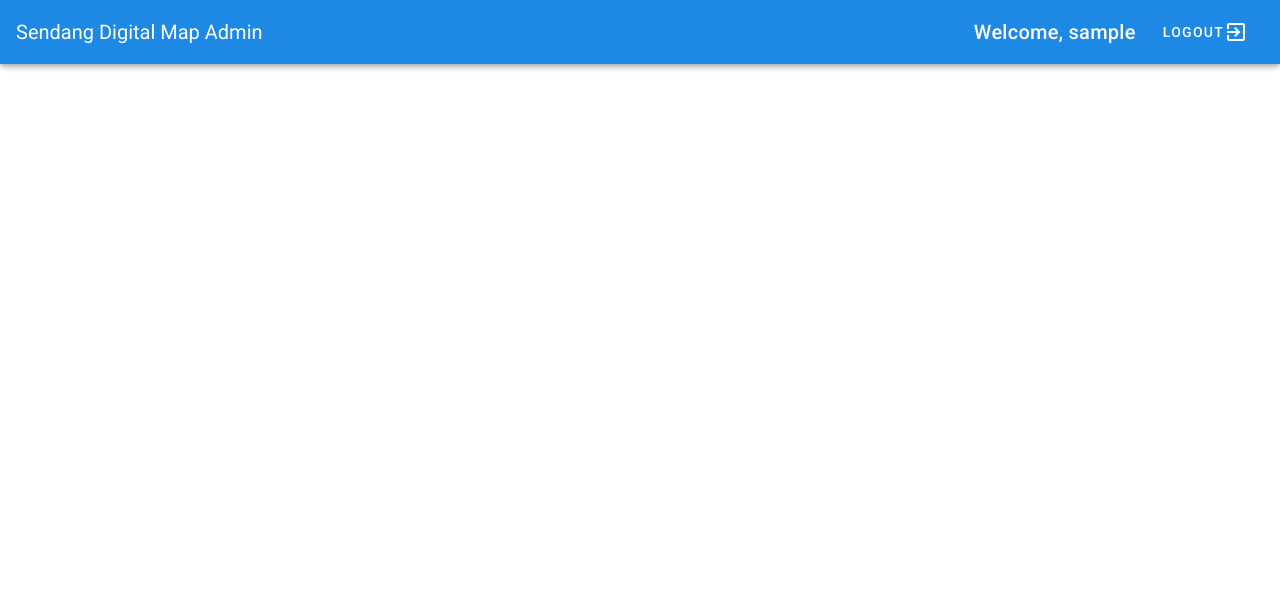
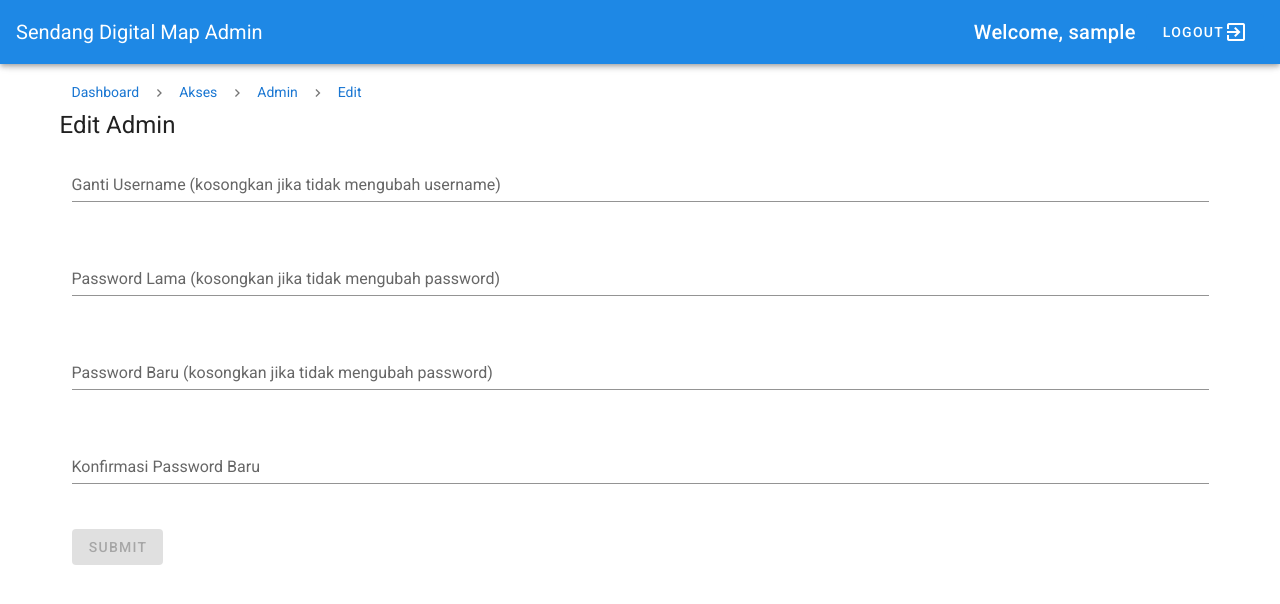
Before and after one commit to wildanpurnomo/kkn-frontend, a Vue app: page /map/dashboard/access/admin/edit/1 in a window 1280 px wide. Shown: the top 604 px of the page. Built offline with nearby package versions, Linux system fonts and the light colour scheme; sample sign-in values are in the browser's storage.

Commit message:
edit admin

```diff
--- a/src/components/landing/DigitalMapTeaser.vue
+++ b/src/components/landing/DigitalMapTeaser.vue
@@ -5,10 +5,9 @@
         <v-flex md6 pa-5>
           <div class="text-h3 text-md-h3 font-weight-light black--text">Kunjungi Peta Digital Kami</div>
           <br />
-          <div class="text-h5 text-md-h5 font-weight-light black--text text-justify">
-            Kunjungi peta digital kami untuk melihat secara visual lokasi-lokasi wisata Desa Sendang. Informasi lebih lengkap mengenai tiap lokasi juga tertera. Anda juga bisa mengunduh aplikasi mobile di
-            <a href>Google Play Store</a> dan <a href>App Store</a>.
-          </div>
+          <div
+            class="text-h5 text-md-h5 font-weight-light black--text text-justify"
+          >Kunjungi peta digital kami untuk melihat secara visual lokasi-lokasi wisata Desa Sendang. Informasi lebih lengkap mengenai tiap lokasi juga tertera.</div>
           <br />
           <v-btn class="primary" href="/map">Kunjungi Laman</v-btn>
         </v-flex>
--- /dev/null
+++ b/src/components/map/adminDashboard/EditAdminForm.vue
@@ -0,0 +1,126 @@
+<template>
+  <v-container>
+    <v-form ref="editAdminForm" v-model="valid" :lazy-validation="true">
+      <v-text-field
+        v-model="username"
+        label="Ganti Username (kosongkan jika tidak mengubah username)"
+        :rules="getUsernameRules"
+      ></v-text-field>
+      <br />
+      <v-text-field
+        v-model="oldPassword"
+        type="password"
+        label="Password Lama (kosongkan jika tidak mengubah password)"
+      ></v-text-field>
+      <br />
+      <v-text-field
+        v-model="newPassword"
+        type="password"
+        label="Password Baru (kosongkan jika tidak mengubah password)"
+        :rules="getPasswordRules"
+      ></v-text-field>
+      <br />
+      <v-text-field
+        v-model="passwordConfirmation"
+        label="Konfirmasi Password Baru"
+        type="password"
+        :rules="getPasswordConfirmationRules"
+      ></v-text-field>
+      <br />
+      <v-btn
+        :disabled="loading || (username.length === 0 && oldPassword.length === 0)"
+        :loading="loading"
+        type="submit"
+        @click="submit"
+      >Submit</v-btn>
+    </v-form>
+    <br />
+    <div class="h6 red--text" :hidden="error.length === 0">{{error}}</div>
+
+    <v-dialog v-model="dialog" max-width="500" persistent>
+      <v-card>
+        <v-card-title class="headline">Berhasil Mengubah Data Admin!</v-card-title>
+        <v-card-text>Anda dapat kembali ke dashboard.</v-card-text>
+        <v-card-actions>
+          <v-btn color="blue darken-1" text @click="onLeaveAfterSubmit">Kembali ke dashboard</v-btn>
+        </v-card-actions>
+      </v-card>
+    </v-dialog>
+  </v-container>
+</template>
+
+<script>
+export default {
+  name: "EditAdminForm",
+  data() {
+    return {
+      valid: false,
+      dialog: false,
+      loading: false,
+      username: "",
+      oldPassword: "",
+      newPassword: "",
+      passwordConfirmation: "",
+      error: ""
+    };
+  },
+  computed: {
+    getUsernameRules() {
+      if (this.username.length > 0)
+        return [v => (v || "").length >= 10 || "Minimal 10 karakter"];
+      else return [];
+    },
+    getPasswordRules() {
+      if (this.newPassword.length > 0)
+        return [
+          v => (v || "").length >= 10 || "Minimal 10 karakter",
+          v => /(?=.*[0-9])/.test(v) || "Harus terdapat minimal satu angka",
+          v =>
+            /(?=.*[a-z])/.test(v) || "Harus terdapat minimal satu huruf kecil",
+          v =>
+            /(?=.*[A-Z])/.test(v) || "Harus terdapat minimal satu huruf besar"
+        ];
+      else return [];
+    },
+    getPasswordConfirmationRules() {
+      if (this.newPassword.length > 0)
+        return [
+          v => (!!v && v) === this.newPassword || "Masukkan password yang sama."
+        ];
+      else return [];
+    }
+  },
+  methods: {
+    submit: async function(e) {
+      try {
+        e.preventDefault();
+        this.loading = true;
+
+        if (this.$refs.editAdminForm.validate()) {
+          let response = await this.$http.put(
+            `http://localhost:3000/api/admin/${this.$route.params.adminId}`,
+            {
+              username: this.username,
+              oldPassword: this.oldPassword,
+              newPassword: this.newPassword
+            }
+          );
+          if (response.status === 200) {
+            this.dialog = true;
+            this.$emit("updateAccount", response.data);
+          }
+        }
+      } catch (error) {
+        this.error = error.response.data.error;
+      }
+      this.loading = false;
+    },
+    onLeaveAfterSubmit: function() {
+      this.dialog = false;
+      this.$router.push({ name: "AdminList" });
+    }
+  }
+};
+</script>
+<style scoped>
+</style>
--- a/src/components/map/adminDashboard/WisataForm.vue
+++ b/src/components/map/adminDashboard/WisataForm.vue
@@ -227,7 +227,7 @@ export default {
         lat: e.geometry.location.lat(),
         lng: e.geometry.location.lng()
       };
-      this.markerPosition = {
+      this.markerInitPosition = {
         lat: e.geometry.location.lat(),
         lng: e.geometry.location.lng()
       };
--- a/src/components/map/adminLogin/LoginForm.vue
+++ b/src/components/map/adminLogin/LoginForm.vue
@@ -1,6 +1,8 @@
 <template>
-  <v-container fill-height style="height: 100vh; width: 100%">
-    <v-layout justify-center align-center>
+  <v-container fill-height>
+    <v-row>
+      <v-col cols="12">
+        <v-row align="center" justify="center">
           <v-card style="padding: 50px" width="500">
             <h1>Login Admin</h1>
             <v-form v-model="valid">
@@ -12,12 +14,19 @@
                 required
                 :rules="passwordRules"
               ></v-text-field>
-          <v-btn :disabled="!valid || loading" :loading="loading" @click="submit" type="submit">Login</v-btn>
+              <v-btn
+                :disabled="!valid || loading"
+                :loading="loading"
+                @click="submit"
+                type="submit"
+              >Login</v-btn>
             </v-form>
             <br />
             <div class="h6 red--text" :hidden="error.length === 0">{{error}}</div>
           </v-card>
-    </v-layout>
+        </v-row>
+      </v-col>
+    </v-row>
   </v-container>
 </template>
 
@@ -52,11 +61,7 @@ export default {
             localStorage.setItem("token", response.data.token);
             localStorage.setItem("userData", JSON.stringify(response.data));
 
-            if (this.$route.query.nextUrl != null) {
-              this.$router.push(this.$route.query.nextUrl);
-            } else {
-              this.$router.push('dashboard');
-            }
+            this.$router.push("dashboard");
             this.error = "";
           }
         }
--- a/src/views/AdminLogin.vue
+++ b/src/views/AdminLogin.vue
@@ -1,7 +1,5 @@
 <template >
-  <div>
-    <LoginForm />
-  </div>
+  <LoginForm />
 </template>
 
 <script>
@@ -11,6 +9,6 @@ export default {
   name: "AdminLogin",
   components: {
     LoginForm
-  },
+  }
 };
 </script>
--- a/src/views/EditAdmin.vue
+++ b/src/views/EditAdmin.vue
@@ -0,0 +1,60 @@
+<template>
+  <v-container>
+    <v-layout row wrap>
+      <v-flex md12 xs12>
+        <v-breadcrumbs :items="breadcrumbsItems">
+          <template v-slot:divider>
+            <v-icon>mdi-chevron-right</v-icon>
+          </template>
+        </v-breadcrumbs>
+      </v-flex>
+    </v-layout>
+    <div class="text-h5">Edit Admin</div>
+    <Form @updateAccount="updateAccount"/>
+  </v-container>
+</template>
+
+<script>
+import Form from "@/components/map/adminDashboard/EditAdminForm.vue";
+
+export default {
+  name: "EditAdmin",
+  components: {
+    Form
+  },
+  data() {
+    return {
+      adminData: {},
+      breadcrumbsItems: [
+        {
+          text: "Dashboard",
+          disabled: false,
+          href: "/map/dashboard"
+        },
+        {
+          text: "Akses",
+          disabled: false,
+          href: "/map/dashboard"
+        },
+        {
+          text: "Admin",
+          disabled: false,
+          href: "/map/dashboard/access/admin"
+        },
+        {
+          text: "Edit",
+          disabled: false,
+          href: `/map/dashboard/access/admin/edit/${this.$route.params.adminId}`
+        }
+      ]
+    };
+  },
+  methods: {
+      updateAccount(data) {
+          this.$emit('updateAccount', data);
+      }
+  }
+};
+</script>
+<style scoped>
+</style>
--- a/src/views/MapDashboard.vue
+++ b/src/views/MapDashboard.vue
@@ -1,7 +1,7 @@
 <template >
   <div>
     <Toolbar :userData="userData"/>
-    <router-view ></router-view>
+    <router-view @updateAccount="updateAccount"></router-view>
   </div>
 </template>
 
@@ -22,5 +22,10 @@ export default {
   created() {
     this.userData = JSON.parse(localStorage.getItem("userData"));
   },
+  methods: {
+    updateAccount(data) {
+      this.userData = data;
+    }
+  }
 };
 </script>
--- a/src/views/SiteAdministration.vue
+++ b/src/views/SiteAdministration.vue
@@ -15,7 +15,7 @@
       </v-flex>
       <v-flex md4 xs4 style="text-align: end">
         <router-link :to="{name: 'Map'}">
-          <v-btn>Kembali ke halaman peta.</v-btn>
+          <v-btn>Kembali ke halaman peta</v-btn>
         </router-link>
       </v-flex>
     </v-layout>
```
Lines whose indentation alone changed are shown as unchanged.
